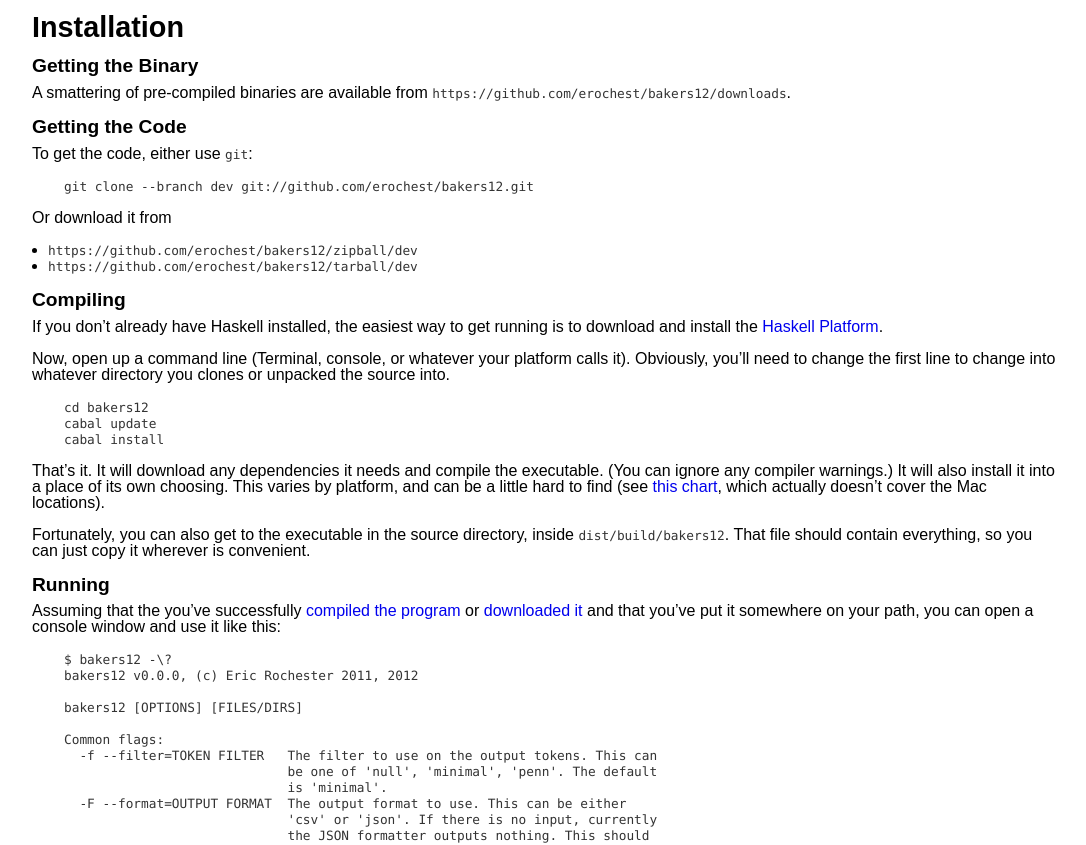
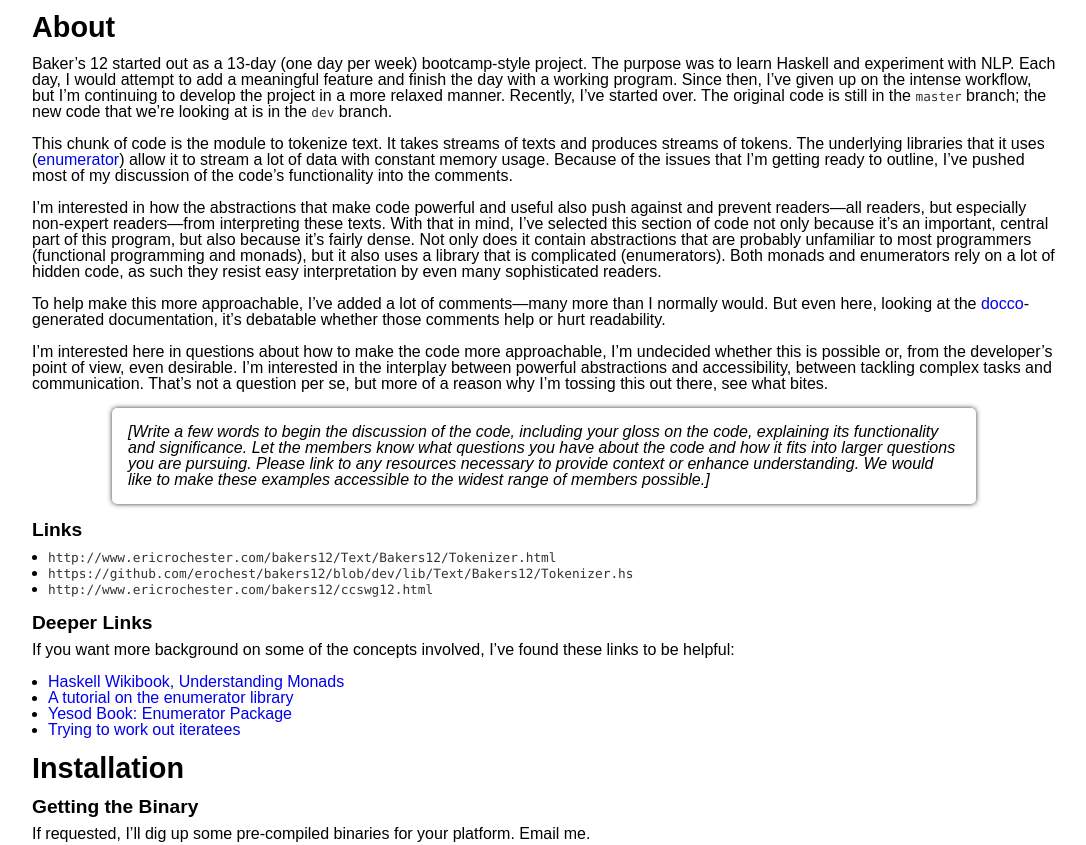
Before and after one commit to erochest/bakers12, a plain HTML site: page ccswg12.html in a window 1280 px wide. Shown: the part 507-1352 px from the top of the page, without its empty margins (96-1182 px from the left). Drawn offline with Linux system fonts and the light colour scheme; a web font is replaced by a local one.

Commit message:
Added About section and more style.

```diff
--- a/ccswg12.html
+++ b/ccswg12.html
@@ -24,6 +24,10 @@
 <ul>
 <li><a href="#code-critique">Code Critique</a><ul>
 <li><a href="#overview">Overview</a></li>
+<li><a href="#about">About</a><ul>
+<li><a href="#links">Links</a></li>
+<li><a href="#deeper-links">Deeper Links</a></li>
+</ul></li>
 <li><a href="#installation">Installation</a><ul>
 <li><a href="#getting-the-binary">Getting the Binary</a></li>
 <li><a href="#getting-the-code">Getting the Code</a></li>
@@ -31,7 +35,6 @@
 <li><a href="#running">Running</a></li>
 </ul></li>
 </ul></li>
-<li><a href="#about">About</a></li>
 </ul>
 </nav>
 <h1 id="code-critique"><a href="#TOC">Code Critique</a></h1>
@@ -61,9 +64,32 @@ document.write('<a h'+'ref'+'="ma'+'ilto'+':'+e+'">'+'Eric Rochester'+'<\/'+'a'+
 </script><noscript>&#x45;&#114;&#x69;&#x63;&#32;&#82;&#x6f;&#x63;&#104;&#x65;&#x73;&#116;&#x65;&#114;&#32;&#40;&#x65;&#114;&#x6f;&#x63;&#104;&#x65;&#x73;&#116;&#32;&#x61;&#116;&#32;&#118;&#x69;&#114;&#x67;&#x69;&#110;&#x69;&#x61;&#32;&#100;&#x6f;&#116;&#32;&#x65;&#100;&#x75;&#x29;</noscript></p>
 </dd>
 </dl>
+<h2 id="about"><a href="#TOC">About</a></h2>
+<p>Baker’s 12 started out as a 13-day (one day per week) bootcamp-style project. The purpose was to learn Haskell and experiment with NLP. Each day, I would attempt to add a meaningful feature and finish the day with a working program. Since then, I’ve given up on the intense workflow, but I’m continuing to develop the project in a more relaxed manner. Recently, I’ve started over. The original code is still in the <code>master</code> branch; the new code that we’re looking at is in the <code>dev</code> branch.</p>
+<p>This chunk of code is the module to tokenize text. It takes streams of texts and produces streams of tokens. The underlying libraries that it uses (<a href="http://hackage.haskell.org/package/enumerator" title="enumerator">enumerator</a>) allow it to stream a lot of data with constant memory usage. Because of the issues that I’m getting ready to outline, I’ve pushed most of my discussion of the code’s functionality into the comments.</p>
+<p>I’m interested in how the abstractions that make code powerful and useful also push against and prevent readers—all readers, but especially non-expert readers—from interpreting these texts. With that in mind, I’ve selected this section of code not only because it’s an important, central part of this program, but also because it’s fairly dense. Not only does it contain abstractions that are probably unfamiliar to most programmers (functional programming and monads), but it also uses a library that is complicated (enumerators). Both monads and enumerators rely on a lot of hidden code, as such they resist easy interpretation by even many sophisticated readers.</p>
+<p>To help make this more approachable, I’ve added a lot of comments—many more than I normally would. But even here, looking at the <a href="http://jashkenas.github.com/docco/">docco</a>-generated documentation, it’s debatable whether those comments help or hurt readability.</p>
+<p>I’m interested here in questions about how to make the code more approachable, I’m undecided whether this is possible or, from the developer’s point of view, even desirable. I’m interested in the interplay between powerful abstractions and accessibility, between tackling complex tasks and communication. That’s not a question per se, but more of a reason why I’m tossing this out there, see what bites.</p>
+<blockquote>
+<p><em>[Write a few words to begin the discussion of the code, including your gloss on the code, explaining its functionality and significance. Let the members know what questions you have about the code and how it fits into larger questions you are pursuing. Please link to any resources necessary to provide context or enhance understanding. We would like to make these examples accessible to the widest range of members possible.]</em></p>
+</blockquote>
+<h3 id="links"><a href="#TOC">Links</a></h3>
+<ul>
+<li><a href="http://www.ericrochester.com/bakers12/Text/Bakers12/Tokenizer.html"><code class="url">http://www.ericrochester.com/bakers12/Text/Bakers12/Tokenizer.html</code></a></li>
+<li><a href="https://github.com/erochest/bakers12/blob/dev/lib/Text/Bakers12/Tokenizer.hs"><code class="url">https://github.com/erochest/bakers12/blob/dev/lib/Text/Bakers12/Tokenizer.hs</code></a></li>
+<li><a href="http://www.ericrochester.com/bakers12/ccswg12.html"><code class="url">http://www.ericrochester.com/bakers12/ccswg12.html</code></a></li>
+</ul>
+<h3 id="deeper-links"><a href="#TOC">Deeper Links</a></h3>
+<p>If you want more background on some of the concepts involved, I’ve found these links to be helpful:</p>
+<ul>
+<li><a href="http://en.wikibooks.org/wiki/Haskell/Monads">Haskell Wikibook, Understanding Monads</a></li>
+<li><a href="http://www.mew.org/~kazu/proj/enumerator/">A tutorial on the enumerator library</a></li>
+<li><a href="http://www.yesodweb.com/book/enumerator">Yesod Book: Enumerator Package</a></li>
+<li><a href="http://therning.org/magnus/archives/735">Trying to work out iteratees</a></li>
+</ul>
 <h2 id="installation"><a href="#TOC">Installation</a></h2>
 <h3 id="getting-the-binary"><a href="#TOC">Getting the Binary</a></h3>
-<p>A smattering of pre-compiled binaries are available from <a href="https://github.com/erochest/bakers12/downloads"><code class="url">https://github.com/erochest/bakers12/downloads</code></a>.</p>
+<p>If requested, I’ll dig up some pre-compiled binaries for your platform. Email me.</p>
 <h3 id="getting-the-code"><a href="#TOC">Getting the Code</a></h3>
 <p>To get the code, either use <code>git</code>:</p>
 <pre><code>git clone --branch dev git://github.com/erochest/bakers12.git
@@ -142,7 +168,5 @@ $ bakers12 -f penn -F json README.md  | aeson-pretty | head -25
 </code></pre>
 <p>(<code>aeson-pretty</code> is a utility for pretty-printing JSON.)</p>
 <p>Originally, this had more features. But I decided that I wanted to go in a slightly different direction, so I razed it to the ground and started over. The original version is on the <code>master</code> branch, however, so you can check that you if you want.</p>
-<h1 id="about"><a href="#TOC">About</a></h1>
-<p><em>[Write a few words to begin the discussion of the code, including your gloss on the code, explaining its functionality and significance. Let the members know what questions you have about the code and how it fits into larger questions you are pursuing. Please link to any resources necessary to provide context or enhance understanding. We would like to make these examples accessible to the widest range of members possible.]</em></p>
 </body>
 </html>
--- a/sass/screen.scss
+++ b/sass/screen.scss
@@ -63,6 +63,21 @@ h1, h2, h3, h4, h5, h6 {
 
 a {
     @include hover-link;
+}
+
+blockquote {
+    @include border-radius;
+    @include box-shadow;
+    @include clearfix;
+
+    margin-left: 5em;
+    margin-right: 5em;
+    margin-bottom: 1em;
+    padding: 1em;
+
+    p {
+        margin-bottom: 0em;
+    }
 }
 
 code {
```
Also changed, not shown: stylesheets/screen.css, 1 other file.
